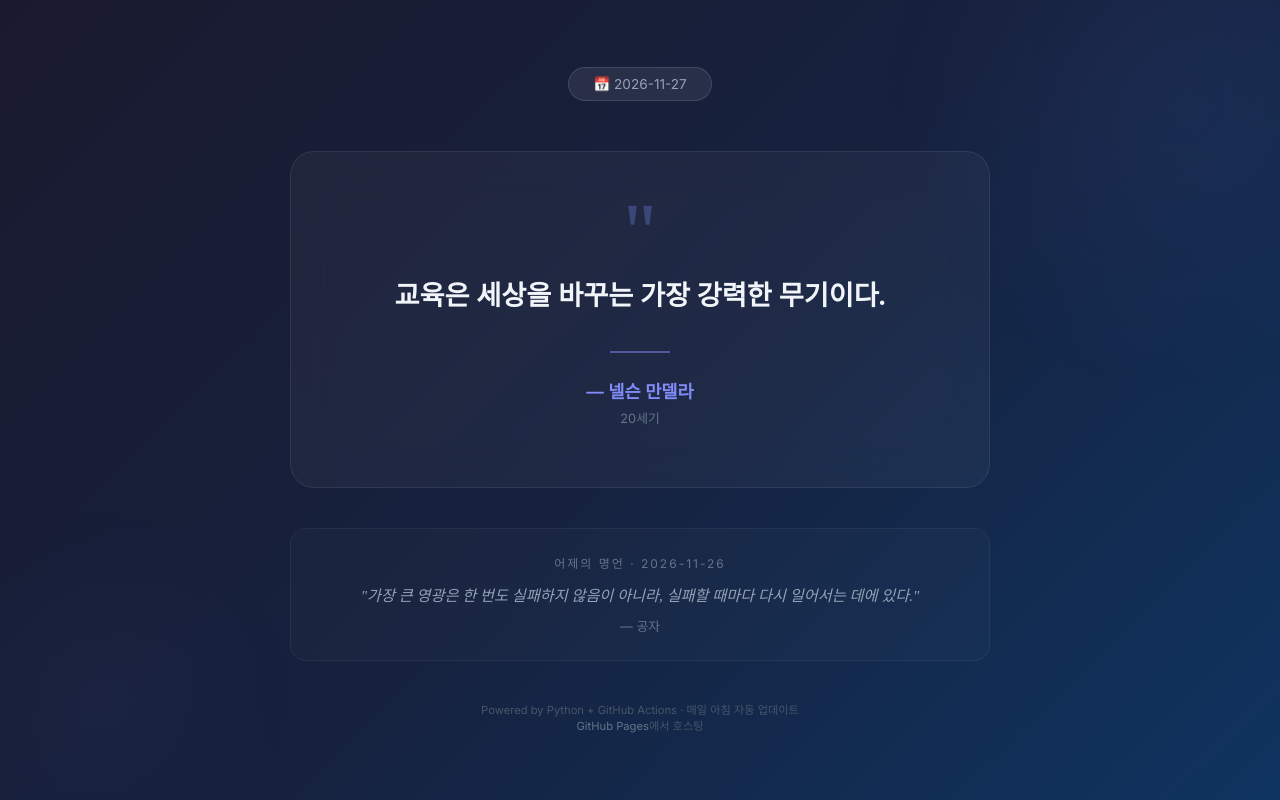
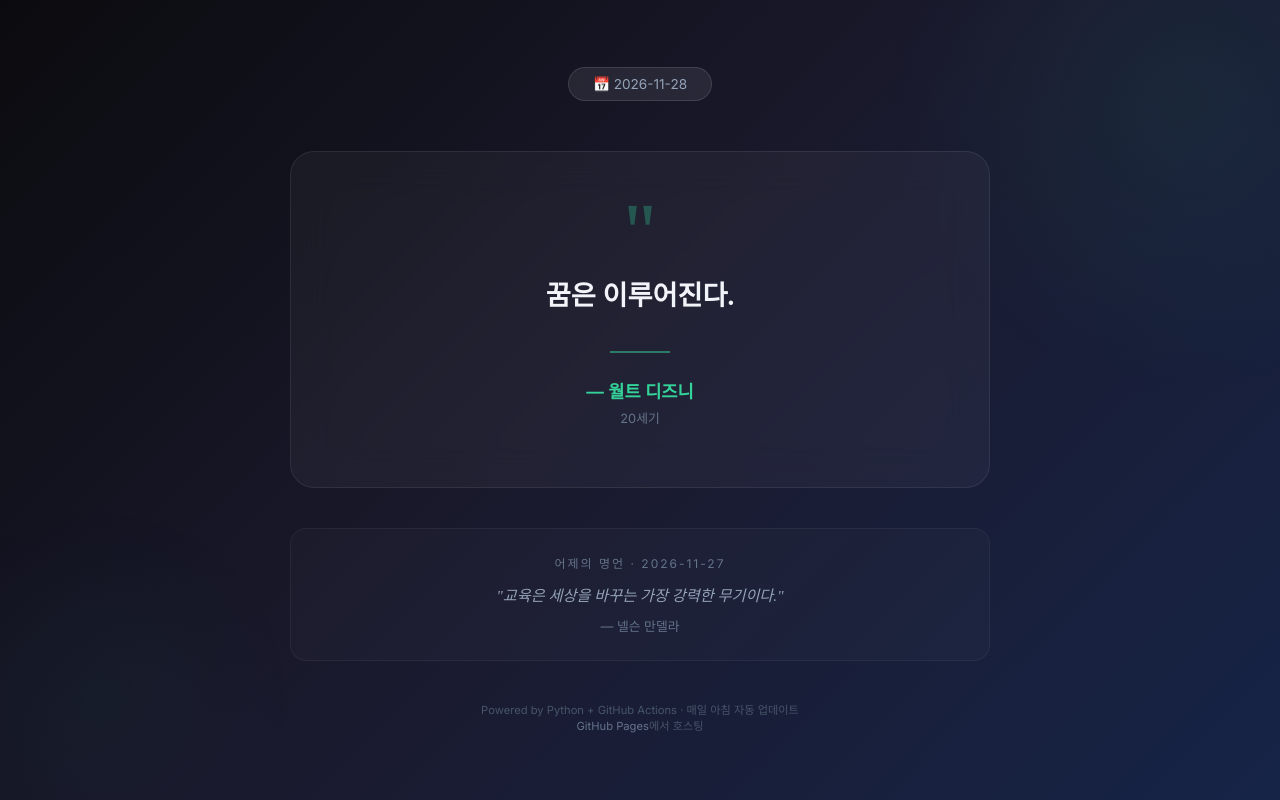
Before and after one commit to daily-indiemovie/daily-indiemovie.github.io, a plain HTML site: page index.html in a window 1280 px wide. Drawn offline with Linux system fonts and the light colour scheme.

Commit message:
Auto-update: Daily Quote

```diff
--- a/index.html
+++ b/index.html
@@ -11,7 +11,7 @@
 
         body {
             font-family: 'Inter', sans-serif;
-            background: linear-gradient(135deg, #1a1a2e, #16213e, #0f3460);
+            background: linear-gradient(135deg, #0b0b0f, #1a1a2e, #162447);
             color: #e2e8f0;
             min-height: 100vh;
             display: flex;
@@ -28,7 +28,7 @@
             position: fixed;
             width: 600px;
             height: 600px;
-            background: radial-gradient(circle, #818cf810, transparent 70%);
+            background: radial-gradient(circle, #34d39910, transparent 70%);
             top: -200px;
             right: -200px;
             border-radius: 50%;
@@ -39,7 +39,7 @@
             position: fixed;
             width: 400px;
             height: 400px;
-            background: radial-gradient(circle, #818cf808, transparent 70%);
+            background: radial-gradient(circle, #34d39908, transparent 70%);
             bottom: -100px;
             left: -100px;
             border-radius: 50%;
@@ -92,7 +92,7 @@
 
         .quote-mark {
             font-size: 5em;
-            color: #818cf8;
+            color: #34d399;
             opacity: 0.3;
             font-family: Georgia, serif;
             line-height: 0.5;
@@ -113,14 +113,14 @@
         .divider {
             width: 60px;
             height: 2px;
-            background: #818cf8;
+            background: #34d399;
             margin: 0 auto 25px;
             opacity: 0.5;
         }
 
         .author {
             font-size: 1.1em;
-            color: #818cf8;
+            color: #34d399;
             font-weight: 600;
             margin-bottom: 5px;
         }
@@ -184,20 +184,20 @@
 </head>
 <body>
     <div class="container">
-        <div class="date-badge">📅 2026-11-27</div>
+        <div class="date-badge">📅 2026-11-28</div>
 
         <div class="quote-card">
             <span class="quote-mark">"</span>
-            <div class="quote-text">교육은 세상을 바꾸는 가장 강력한 무기이다.</div>
+            <div class="quote-text">꿈은 이루어진다.</div>
             <div class="divider"></div>
-            <div class="author">— 넬슨 만델라</div>
+            <div class="author">— 월트 디즈니</div>
             <div class="era">20세기</div>
         </div>
 
         <div class="yesterday">
-            <div class="yesterday-label">어제의 명언 · 2026-11-26</div>
-            <div class="yesterday-quote">"가장 큰 영광은 한 번도 실패하지 않음이 아니라, 실패할 때마다 다시 일어서는 데에 있다."</div>
-            <div class="yesterday-author">— 공자</div>
+            <div class="yesterday-label">어제의 명언 · 2026-11-27</div>
+            <div class="yesterday-quote">"교육은 세상을 바꾸는 가장 강력한 무기이다."</div>
+            <div class="yesterday-author">— 넬슨 만델라</div>
         </div>
 
         <footer>
```
